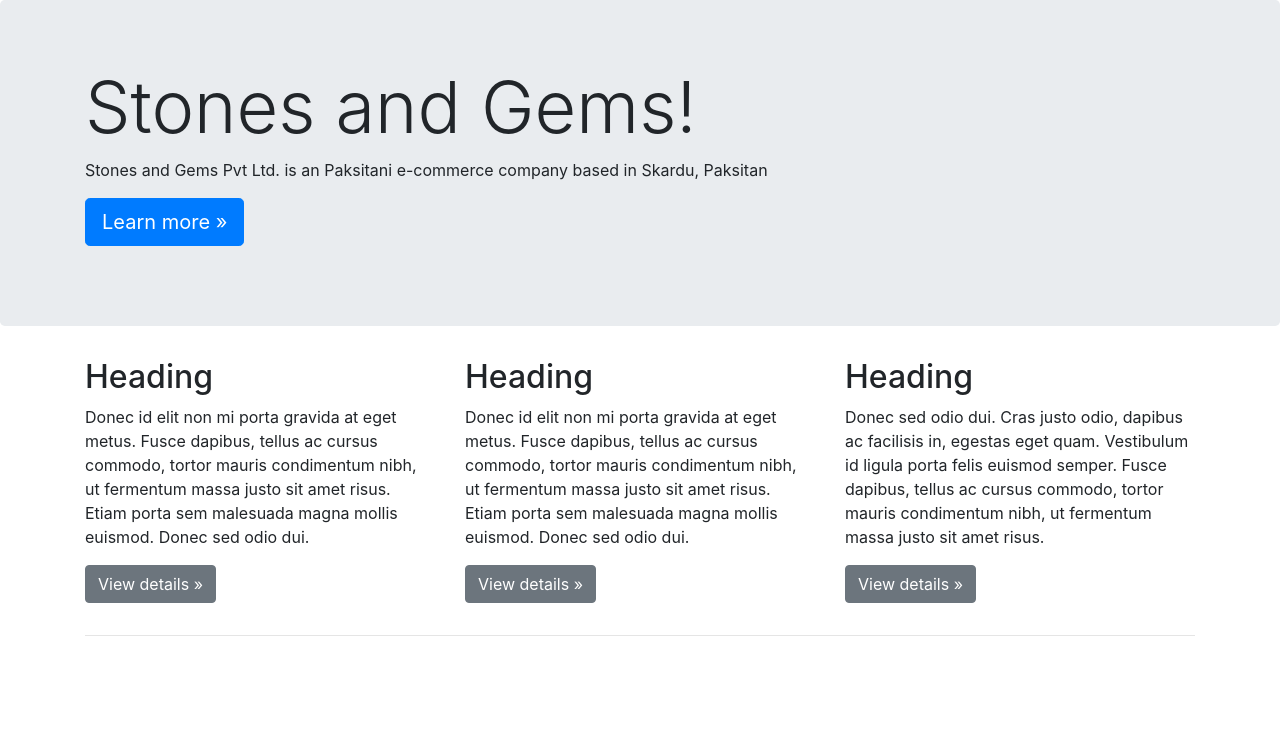
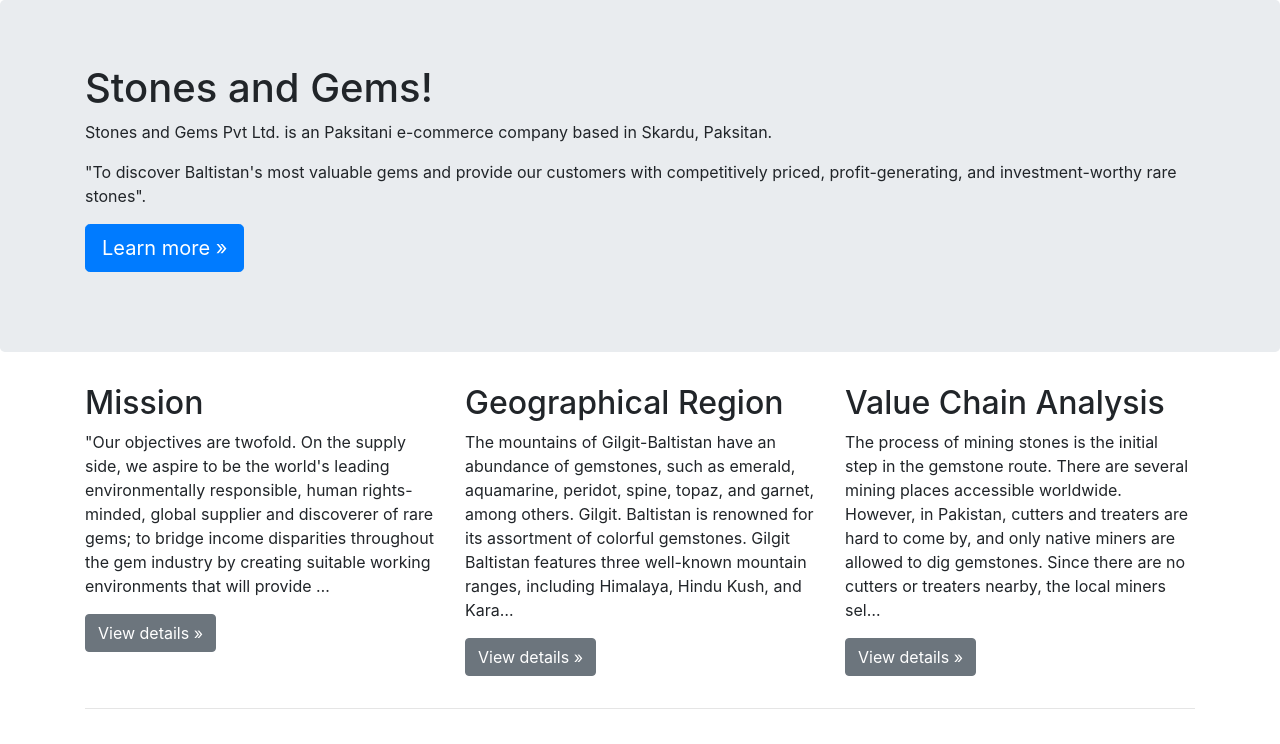
Before and after one commit to Hammad838/Gems-and-Stones, a Django app: page /about/ in a window 1280 px wide. Shown: the part 56-800 px from the top of the page. Run offline with Django 4.2, Linux system fonts and the light colour scheme; some libraries are stand-ins or nearby versions.

Commit message:
Fixed the about page

```diff
--- a/ecommerce/settings.py
+++ b/ecommerce/settings.py
@@ -25,7 +25,7 @@
 # SECURITY WARNING: don't run with debug turned on in production!
 DEBUG = True
 
-ALLOWED_HOSTS = ['52.87.26.251', 'localhost', 'www.gems-stones.ml', 'gems-stones.ml']
+ALLOWED_HOSTS = ['52.87.26.251', '127.0.0.1', 'localhost', 'www.gems-stones.ml', 'gems-stones.ml']
 
 
 # Application definition
@@ -118,7 +118,7 @@
 # https://docs.djangoproject.com/en/4.1/howto/static-files/
 
 STATIC_URL = 'static/'
-STATIC_ROOT = BASE_DIR / 'static/'
+STATIC_ROOT = BASE_DIR / 'static'
 
 # Default primary key field type
 # https://docs.djangoproject.com/en/4.1/ref/settings/#default-auto-field
--- a/ecommerce/urls.py
+++ b/ecommerce/urls.py
@@ -24,3 +24,4 @@
 ]
 
 urlpatterns += static(settings.MEDIA_URL, document_root=settings.MEDIA_ROOT)
+urlpatterns += static(settings.STATIC_URL, document_root=settings.STATIC_ROOT)
--- a/shop/templates/shop/about.html
+++ b/shop/templates/shop/about.html
@@ -11,8 +11,15 @@
   <!-- Main jumbotron for a primary marketing message or call to action -->
   <div class="jumbotron">
     <div class="container">
-      <h1 class="display-3">Stones and Gems!</h1>
-      <p>Stones and Gems Pvt Ltd. is an Paksitani e-commerce company based in Skardu, Paksitan</p>
+      <h1> Stones and Gems!</h1>
+      <p>Stones and Gems Pvt Ltd. is an Paksitani e-commerce company based in Skardu, Paksitan.
+      </p>
+      <p>
+
+        "To discover Baltistan's most valuable gems and provide our
+        customers with competitively priced, profit-generating, and
+        investment-worthy rare stones".
+      </p>
       <p><a class="btn btn-primary btn-lg" href="#" role="button">Learn more &raquo;</a></p>
     </div>
   </div>
@@ -20,23 +27,15 @@
   <div class="container">
     <!-- Example row of columns -->
     <div class="row">
-      <div class="col-md-4">
-        <h2>Heading</h2>
-        <p>Donec id elit non mi porta gravida at eget metus. Fusce dapibus, tellus ac cursus commodo, tortor mauris condimentum nibh, ut fermentum massa justo sit amet risus. Etiam porta sem malesuada magna mollis euismod. Donec sed odio dui. </p>
-        <p><a class="btn btn-secondary" href="#" role="button">View details &raquo;</a></p>
-      </div>
-      <div class="col-md-4">
-        <h2>Heading</h2>
-        <p>Donec id elit non mi porta gravida at eget metus. Fusce dapibus, tellus ac cursus commodo, tortor mauris condimentum nibh, ut fermentum massa justo sit amet risus. Etiam porta sem malesuada magna mollis euismod. Donec sed odio dui. </p>
-        <p><a class="btn btn-secondary" href="#" role="button">View details &raquo;</a></p>
-      </div>
-      <div class="col-md-4">
-        <h2>Heading</h2>
-        <p>Donec sed odio dui. Cras justo odio, dapibus ac facilisis in, egestas eget quam. Vestibulum id ligula porta felis euismod semper. Fusce dapibus, tellus ac cursus commodo, tortor mauris condimentum nibh, ut fermentum massa justo sit amet risus.</p>
-        <p><a class="btn btn-secondary" href="#" role="button">View details &raquo;</a></p>
-      </div>
+      {% for value in list %}
+        <div class="col-md-4">
+          <h2>{{value.title}}</h2>
+          <p>{{value.desc|truncatechars:350}}</p>
+          <p><a class="btn btn-secondary" href="#" role="button">View details &raquo;</a></p>
+        </div>
+      {% endfor %}
+
     </div>
-
     <hr>
 
   </div> <!-- /container -->
--- a/shop/views.py
+++ b/shop/views.py
@@ -44,7 +44,47 @@
 
 
 def about(request):
-    return render(request, 'shop/about.html')
+    list = []
+    list.append({'title': 'Mission', 'desc': '''
+        "Our objectives are twofold. On the supply side, we aspire to
+          be the world's leading environmentally responsible, human
+          rights-minded, global supplier and discoverer of rare gems; to
+          bridge income disparities throughout the gem industry by
+          creating suitable working environments that will provide
+          honorable livelihoods to employees at all levels of the supply
+          chain. We aim to constantly develop and introduce new
+          technologies to the gems' mining industry by being pioneers
+          of innovation and technological advancements.
+          On the demand side, we endeavor to provide our customers
+          with the most profitable form of investment: one-of-a-kind,
+          rare, and unique gems that serve as tangible, transportable,
+          high-value assets that will always increase in value; and to
+          serve our customers with the highest standards of honesty,
+          integrity, and customer service".
+    '''})
+    list.append({'title': 'Geographical Region', 'desc': '''
+        The mountains of Gilgit-Baltistan have an abundance of gemstones, such as
+        emerald, aquamarine, peridot, spine, topaz, and garnet, among others. Gilgit. Baltistan is renowned for its assortment of colorful gemstones. Gilgit Baltistan
+        features three well-known mountain ranges, including Himalaya, Hindu Kush,
+        and Karakoram. Millions of years ago, two collisions between Asia and India
+        created these mountain ranges. These collisions cause multiple phases of rock
+        deformation. All of these geological processes created a separate mineral
+        kingdom in GB. Mines & Minerals World Pvt. LTD's geographical position is one
+        of its primary success factors, since it provides quick access to three well-known
+        mountain ranges
+    '''})
+    list.append({'title': 'Value Chain Analysis', 'desc': '''
+        The process of mining stones is the initial step in the gemstone route. There are
+          several mining places accessible worldwide. However, in Pakistan, cutters and
+          treaters are hard to come by, and only native miners are allowed to dig
+          gemstones. Since there are no cutters or treaters nearby, the local miners sell
+          their ore directly to marketers or raw dealers, who then send it to cutters in
+          cutting centers. Ninety percent of the gems produced by our firm are sent to
+          China, with the remaining ten percent going to Peshawar and other local
+          markets
+          '''})
+    params = {'list': list}
+    return render(request, 'shop/about.html', params)
 
 
 def contact(request):
```
Also changed, not shown: db.sqlite3.
